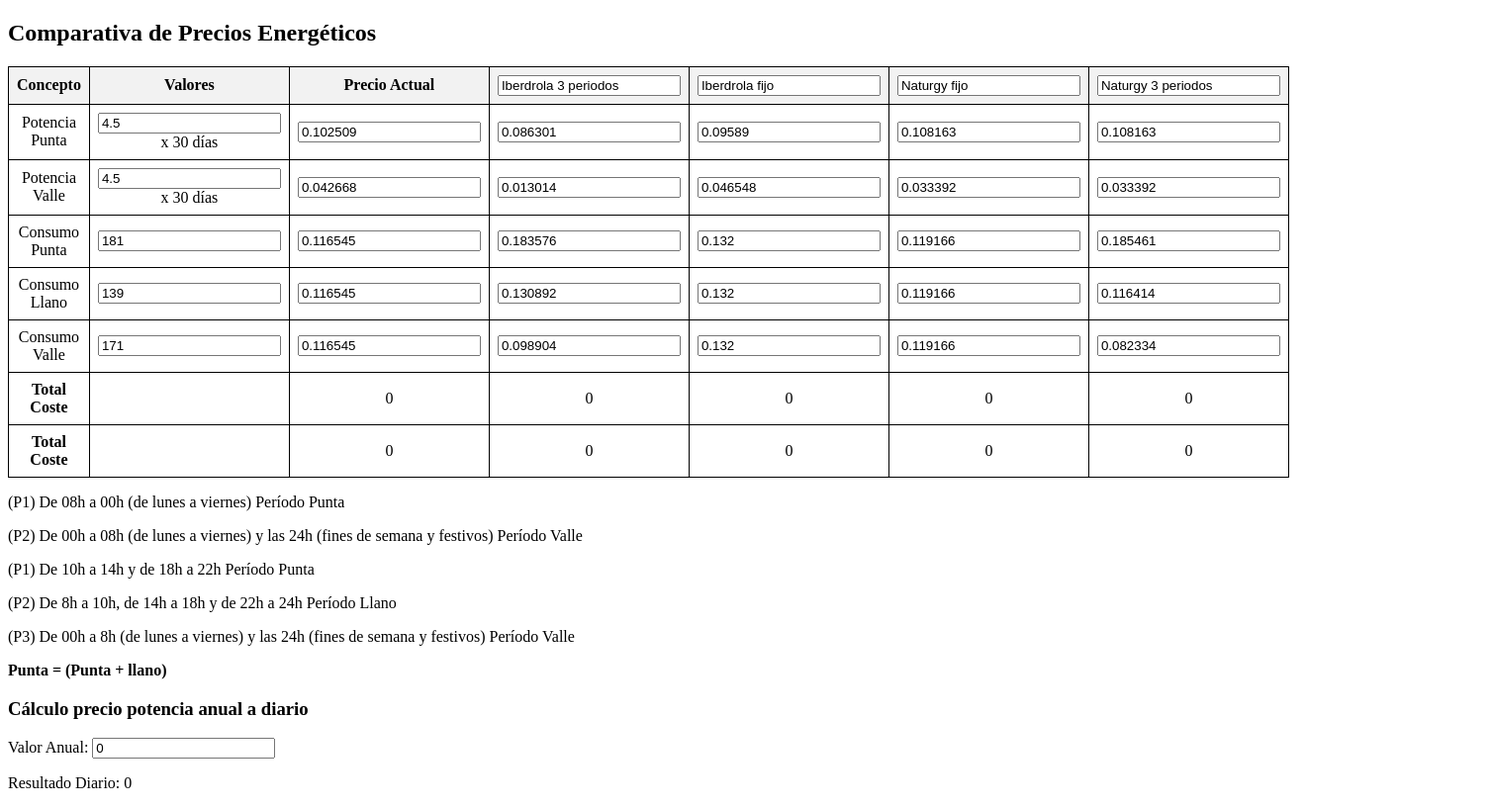
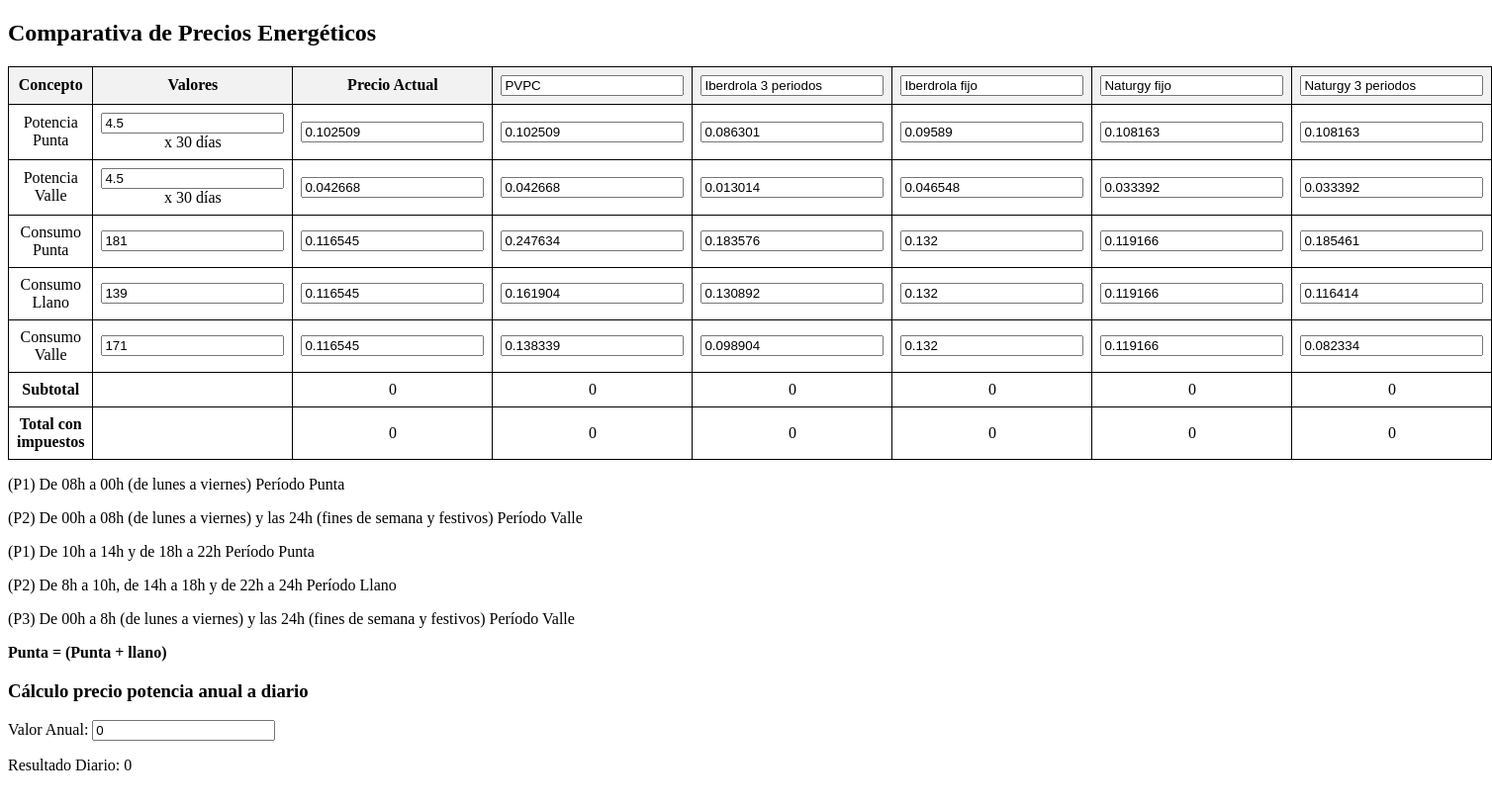
Before and after one commit to tropiplaya/comparadorLuz, a plain HTML site: page index.html in a window 1280 px wide. Shown: the whole page at 99% size, 1508 px wide, since content can reach past the window. Drawn offline with Linux system fonts and the light colour scheme.

Commit message:
Update index.html

```diff
--- a/index.html
+++ b/index.html
@@ -27,6 +27,7 @@
                 <th>Concepto</th>
                 <th>Valores</th>
                 <th>Precio Actual</th>
+                <th><input type="text" id="nombre-pvpc" value="PVPC"></th>
                 <th><input type="text" id="nombre-alt1" value="Iberdrola 3 periodos"></th>
                 <th><input type="text" id="nombre-alt2" value="Iberdrola fijo"></th>
                 <th><input type="text" id="nombre-alt3" value="Naturgy fijo"></th>
@@ -37,18 +38,20 @@
         </tbody>
         <tfoot>
             <tr>
-                <td><strong>Total Coste</strong></td>
+                <td><strong>Subtotal</strong></td>
                 <td></td>
                 <td id="total-actual">0</td>
+                <td id="total-alternativo0">0</td>
                 <td id="total-alternativo1">0</td>
                 <td id="total-alternativo2">0</td>
                 <td id="total-alternativo3">0</td>
                 <td id="total-alternativo4">0</td>
             </tr>
             <tr>
-                <td><strong>Total Coste</strong></td>
+                <td><strong>Total con impuestos</strong></td>
                 <td></td>
                 <td id="total-actual-vat">0</td>
+                <td id="total-alternativo0-vat">0</td>
                 <td id="total-alternativo1-vat">0</td>
                 <td id="total-alternativo2-vat">0</td>
                 <td id="total-alternativo3-vat">0</td>
@@ -77,6 +80,7 @@
         const conceptos = ["Potencia Punta", "Potencia Valle", "Consumo Punta", "Consumo Llano", "Consumo Valle"];
         const valoresPorDefecto = [4.5, 4.5, 181, 139, 171];
         const preciosActuales = [0.102509, 0.042668, 0.116545, 0.116545, 0.116545];
+        const alternativa0 = [0.102509, 0.042668, 0.247634, 0.161904, 0.138339];
         const alternativa1 = [0.086301, 0.013014, 0.183576 , 0.130892, 0.098904];
         const alternativa2 = [0.095890, 0.046548, 0.132000, 0.132000, 0.132000];
         const alternativa3 = [0.108163, 0.033392, 0.119166, 0.119166, 0.119166];
@@ -97,6 +101,7 @@
                         ${esPotencia ? " x 30 días" : ""}
                     </td>
                     <td><input type="number" class="precio" data-index="${index}" value="${preciosActuales[index]}"></td>
+                    <td><input type="number" class="precio-alt1" data-index="${index}" value="${alternativa0[index]}"></td>
                     <td><input type="number" class="precio-alt1" data-index="${index}" value="${alternativa1[index]}"></td>
                     <td><input type="number" class="precio-alt2" data-index="${index}" value="${alternativa2[index]}"></td>
                     <td><input type="number" class="precio-alt3" data-index="${index}" value="${alternativa3[index]}"></td>
@@ -112,19 +117,21 @@
 
         function calcularTotales() {
             let totalActual = 0;
+            let totalAlternativo0 = 0;
             let totalAlternativo1 = 0;
             let totalAlternativo2 = 0;
             let totalAlternativo3 = 0;
             let totalAlternativo4 = 0;
 
             let totalActualVat = 0;
+            let totalAlternativo0Vat = 0;
             let totalAlternativo1Vat = 0;
             let totalAlternativo2Vat = 0;
             let totalAlternativo3Vat = 0;
             let totalAlternativo4Vat = 0;
 
             let alquilerContador = 0.02663;
-            let impuestoElectricidad = 5.11269632 / 100;
+            let impuestoElectricidad = 5.11269632;
 
             document.querySelectorAll(".valor").forEach((input, index) => {
                 let valor = parseFloat(input.value) || 0;
@@ -132,28 +139,33 @@
                     valor *= 30;
                 }
                 const precioActual = parseFloat(document.querySelector(`.precio[data-index='${index}']`).value) || 0;
+                const precioAlt0 = parseFloat(document.querySelector(`.precio-alt0[data-index='${index}']`).value) || 0;
                 const precioAlt1 = parseFloat(document.querySelector(`.precio-alt1[data-index='${index}']`).value) || 0;
                 const precioAlt2 = parseFloat(document.querySelector(`.precio-alt2[data-index='${index}']`).value) || 0;
                 const precioAlt3 = parseFloat(document.querySelector(`.precio-alt3[data-index='${index}']`).value) || 0;
                 const precioAlt4 = parseFloat(document.querySelector(`.precio-alt4[data-index='${index}']`).value) || 0;
 
                 totalActual += valor * precioActual;
-                totalActualVat = (totalActual * impuestoElectricidad + 30 * alquilerContador) * 1.21;
+                totalActualVat = (totalActual * impuestoElectricidad / 100 + 30 * alquilerContador) * 1.21;
+
+                totalAlternativo0 += valor * precioAlt0;
+                totalAlternativo0Vat = (totalAlternativo0 * impuestoElectricidad / 100 + 30 * alquilerContador) * 1.21;
 
                 totalAlternativo1 += valor * precioAlt1;
-                totalAlternativo1Vat = (totalActual * impuestoElectricidad + 30 * alquilerContador) * 1.21;
+                totalAlternativo1Vat = (totalAlternativo1 * impuestoElectricidad / 100 + 30 * alquilerContador) * 1.21;
 
                 totalAlternativo2 += valor * precioAlt2;
-                totalAlternativo2Vat = (totalActual * impuestoElectricidad + 30 * alquilerContador) * 1.21;
+                totalAlternativo2Vat = (totalAlternativo2 * impuestoElectricidad / 100 + 30 * alquilerContador) * 1.21;
 
                 totalAlternativo3 += valor * precioAlt3;
-                totalAlternativo3Vat = (totalActual * impuestoElectricidad + 30 * alquilerContador) * 1.21;
+                totalAlternativo3Vat = (totalAlternativo3 * impuestoElectricidad / 100 + 30 * alquilerContador) * 1.21;
 
                 totalAlternativo4 += valor * precioAlt4;
-                totalAlternativo4Vat = (totalActual * impuestoElectricidad + 30 * alquilerContador) * 1.21;
+                totalAlternativo4Vat = (totalAlternativo4 * impuestoElectricidad / 100 + 30 * alquilerContador) * 1.21;
             });
 
             document.getElementById("total-actual").textContent = totalActual.toFixed(2);
+            document.getElementById("total-alternativo0").textContent = totalAlternativo0.toFixed(2);
             document.getElementById("total-alternativo1").textContent = totalAlternativo1.toFixed(2);
             document.getElementById("total-alternativo2").textContent = totalAlternativo2.toFixed(2);
             document.getElementById("total-alternativo3").textContent = totalAlternativo3.toFixed(2);
@@ -161,6 +173,7 @@
 
 
             document.getElementById("total-actual-vat").textContent = totalActualVat.toFixed(2);
+            document.getElementById("total-alternativo0-vat").textContent = totalAlternativo0Vat.toFixed(2);
             document.getElementById("total-alternativo1-vat").textContent = totalAlternativo1Vat.toFixed(2);
             document.getElementById("total-alternativo2-vat").textContent = totalAlternativo2Vat.toFixed(2);
             document.getElementById("total-alternativo3-vat").textContent = totalAlternativo3Vat.toFixed(2);
@@ -173,6 +186,7 @@
         });
 
         crearTabla();
+        calcularTotales();
     </script>
 </body>
 </html>
```
